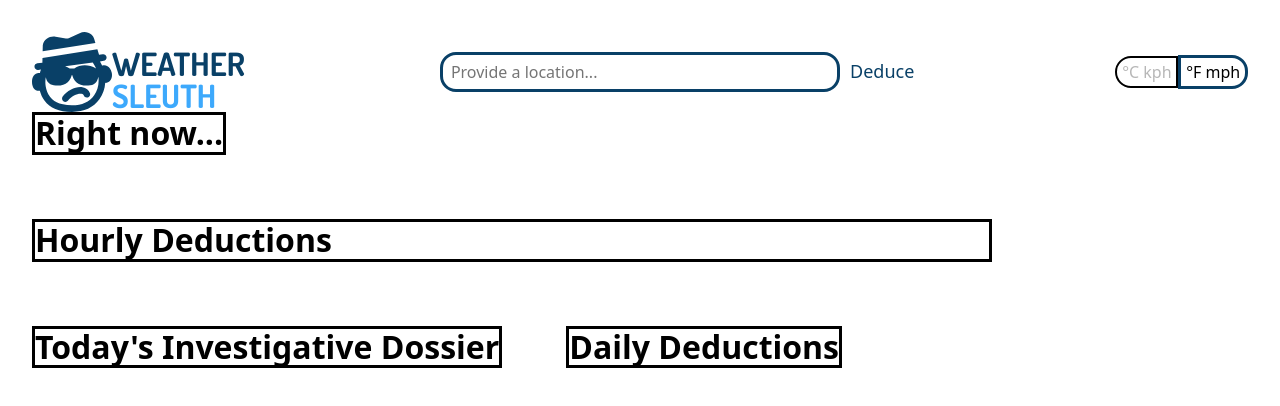
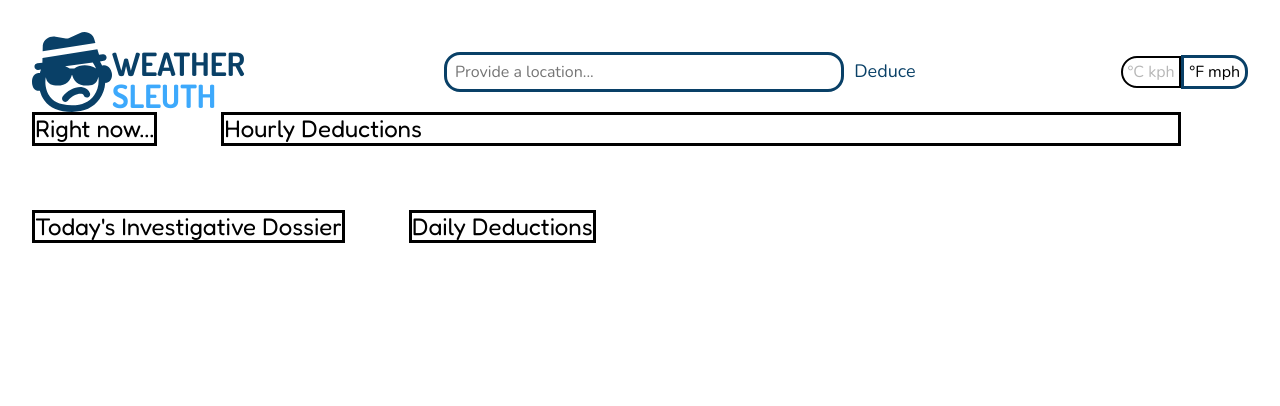
Before and after one commit to mell62/weather-app, a website built with webpack: page src/index.html in a window 1280 px wide. Built offline with nearby package versions, Linux system fonts and the light colour scheme.

Commit message:
Apply font stylings

```diff
--- a/src/index.html
+++ b/src/index.html
@@ -6,7 +6,7 @@
     <link rel="preconnect" href="https://fonts.googleapis.com" />
     <link rel="preconnect" href="https://fonts.gstatic.com" crossorigin />
     <link
-      href="https://fonts.googleapis.com/css2?family=Dosis:wght@200..800&display=swap"
+      href="https://fonts.googleapis.com/css2?family=Dosis:wght@200..800&family=Fredoka:wght@300..700&family=Nunito:ital,wght@0,200..1000;1,200..1000&display=swap"
       rel="stylesheet"
     />
     <title>Weather Sleuth</title>
--- a/src/styles/style.css
+++ b/src/styles/style.css
@@ -1,10 +1,13 @@
 :root {
   --font-header-color-day: #094067;
+  --font-text: "Nunito", sans-serif;
+  --font-header: "Fredoka", sans-serif;
 }
 
 body {
   height: 100vh;
   padding: 2rem;
+  font-family: var(--font-text);
 }
 
 main {
@@ -86,6 +89,15 @@ header {
   height: max-content;
 }
 
+.current-header,
+.hourly-header,
+.todays-header,
+.daily-weather-header {
+  font-size: 1.5rem;
+  font-family: var(--font-header);
+  font-weight: 400;
+}
+
 .hourly-weather-container {
   width: 60rem;
   overflow-x: auto;
```
